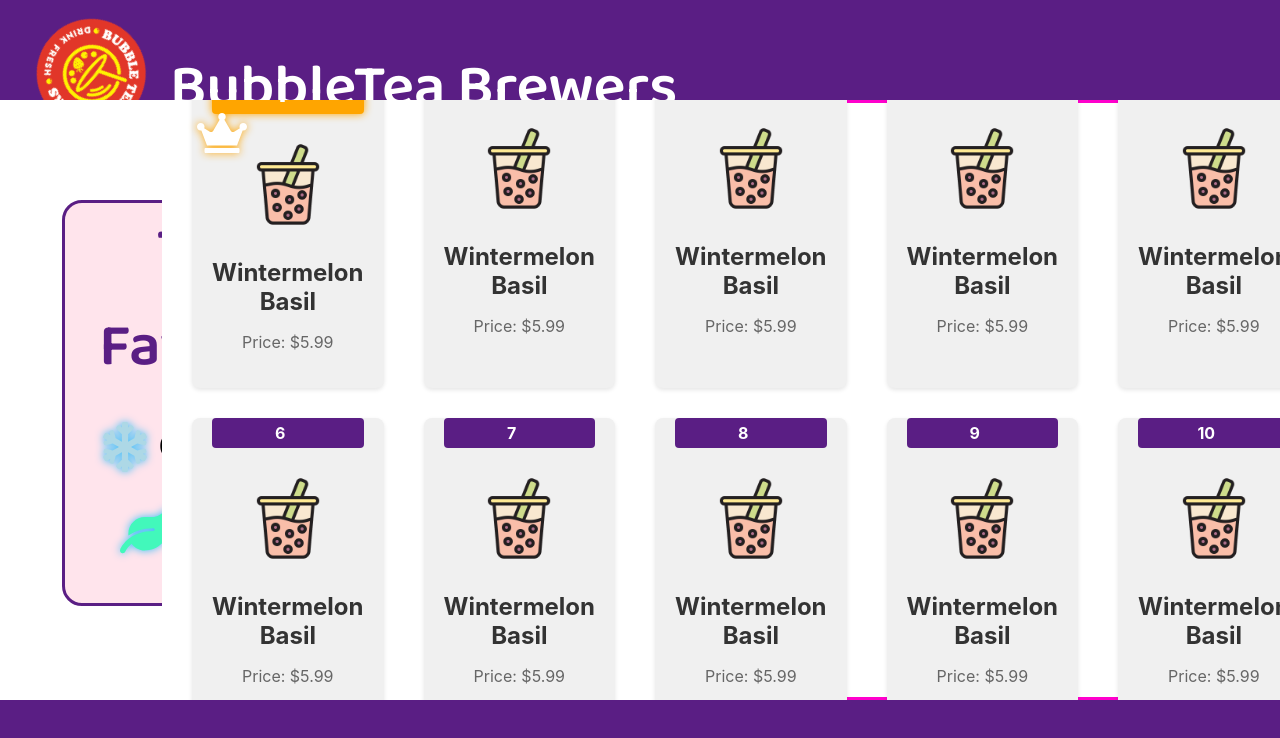
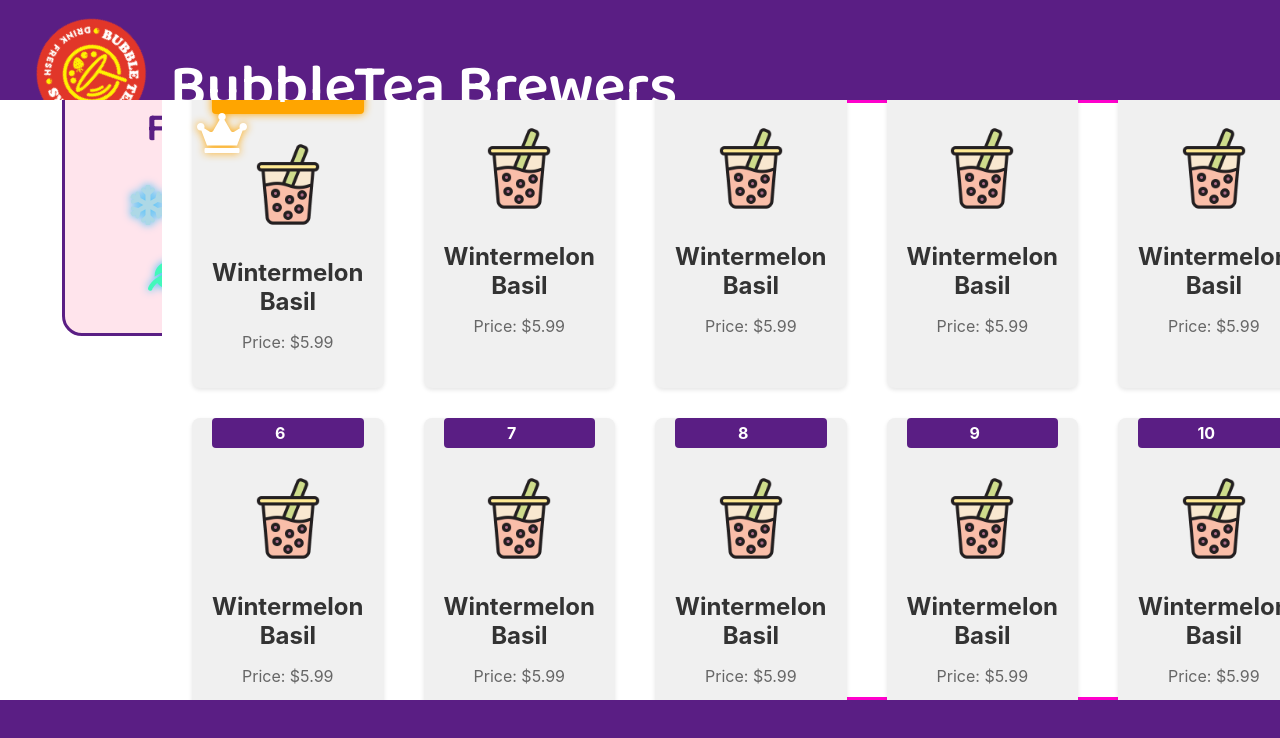
Before and after one commit to SleepOnFirewood/reactthings, a React (Create React App) app in the folder BubbleTeaMenu/main/myapp/: page / in a window 1280 px wide. Shown: the top 738 px of the page. Built offline with nearby package versions, Linux system fonts and the light colour scheme.

Commit message:
adjust styles for title

```diff
--- a/BubbleTeaMenu/main/myapp/src/component/LegendRow/LegendRow.css
+++ b/BubbleTeaMenu/main/myapp/src/component/LegendRow/LegendRow.css
@@ -11,7 +11,7 @@
     max-width: 100%;
     gap: 20px;
     border-color: #5a1e84;
-    font-size: 40px;
+    font-size: 30px;
 }
 
 
--- a/BubbleTeaMenu/main/myapp/src/component/LegendRow/LegendRow.js
+++ b/BubbleTeaMenu/main/myapp/src/component/LegendRow/LegendRow.js
@@ -7,11 +7,11 @@ function LegendRow(props)
     return(
         <div className='LegendRow-Frame'>
             <div className="legend-item">
-                <FaSnowflake size={50} className="snowflake-blue"/>Cold</div>
+                <FaSnowflake size={40} className="snowflake-blue"/>Cold</div>
             <div className="legend-item">
-                <FaFire size={50} className="fire-red"/>Hot</div>
+                <FaFire size={40} className="fire-red"/>Hot</div>
             <div className="legend-item">
-                <FaLeaf size={50} className="nonDairy"/>Non-Dairy</div>
+                <FaLeaf size={40} className="nonDairy"/>Non-Dairy</div>
         </div>
     );
 
--- a/BubbleTeaMenu/main/myapp/src/component/Title/Title.css
+++ b/BubbleTeaMenu/main/myapp/src/component/Title/Title.css
@@ -11,8 +11,8 @@
         font-family: 'Baloo 2';
         border-color: #5a1e84;
         overflow-x: auto;
-
-        height: 400px;
+        top: 100px;
+        height: 700px;
     }
 
     .title-frame {
@@ -20,7 +20,8 @@
         z-index: 1001;
         min-width: 350px;
         max-width: 95%;
-        height: 400px;
+        top: -20px;
+        height: 300px;
         background-color: #ffe4ec;
         position: relative;
         border-style: solid;
@@ -79,7 +80,7 @@
 
     .title-frame span {
         display: block;
-        font-size: 60px;
+        font-size: 40px;
         font-weight: bold;
         color: #5a1e84;
         white-space: nowrap;
```
